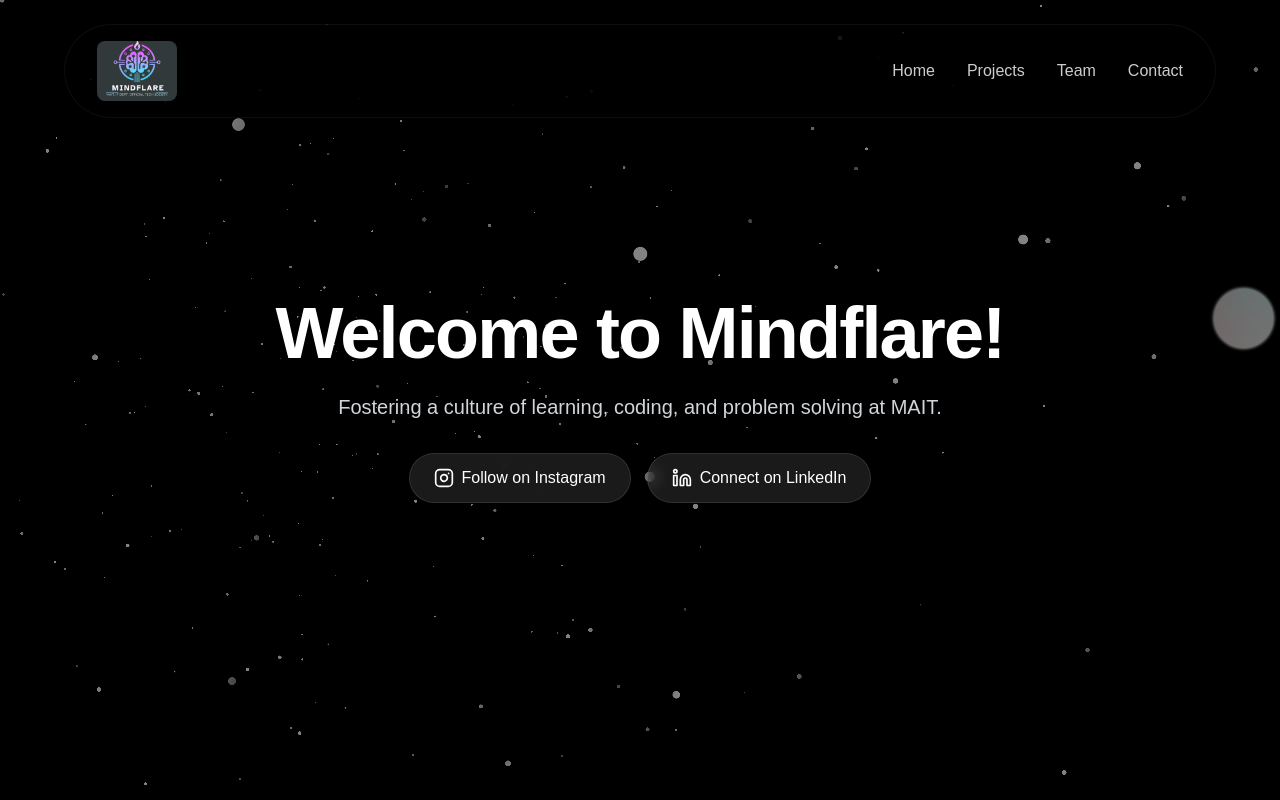
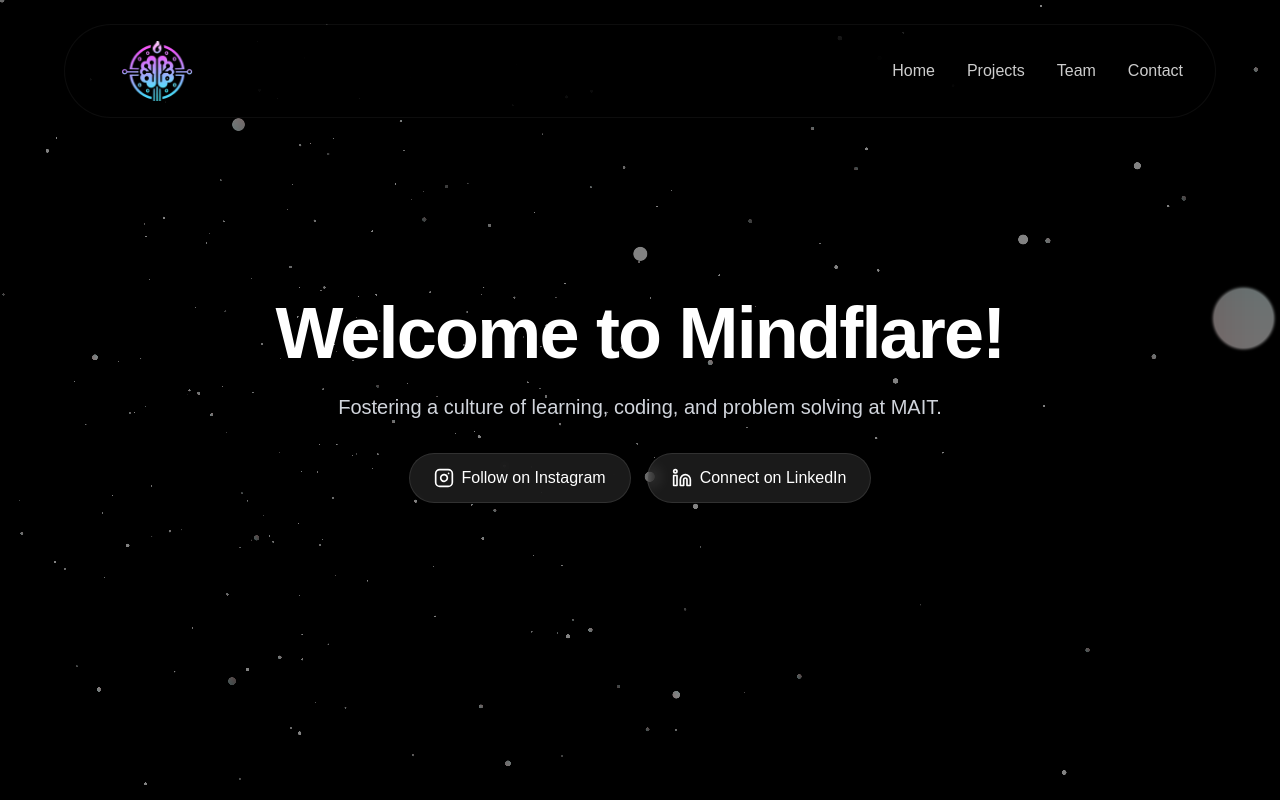
Before and after one commit to sehajmakkar/mindflare-web, a React (Vite) app: page / in a window 1280 px wide. Shown: the top 800 px of the page. Built offline with nearby package versions, Linux system fonts and the light colour scheme; a web font is replaced by a local one.

Commit message:
logo without bg

```diff
--- a/src/components/Navbar.jsx
+++ b/src/components/Navbar.jsx
@@ -46,7 +46,7 @@ const NavBar = () => {
             </span>
           < /div> */}
           <div className="h-15 overflow-hidden rounded-lg flex items-center">
-            <img src=" logo.png" alt="MindFlare" className="h-20 " />
+            <img src="logo-no-bg.png" alt="MindFlare" className="h-30 w-30 mt-7 " />
           </div>
         </a>
 
```
Also changed, not shown: public/logo-no-bg.png (added).
